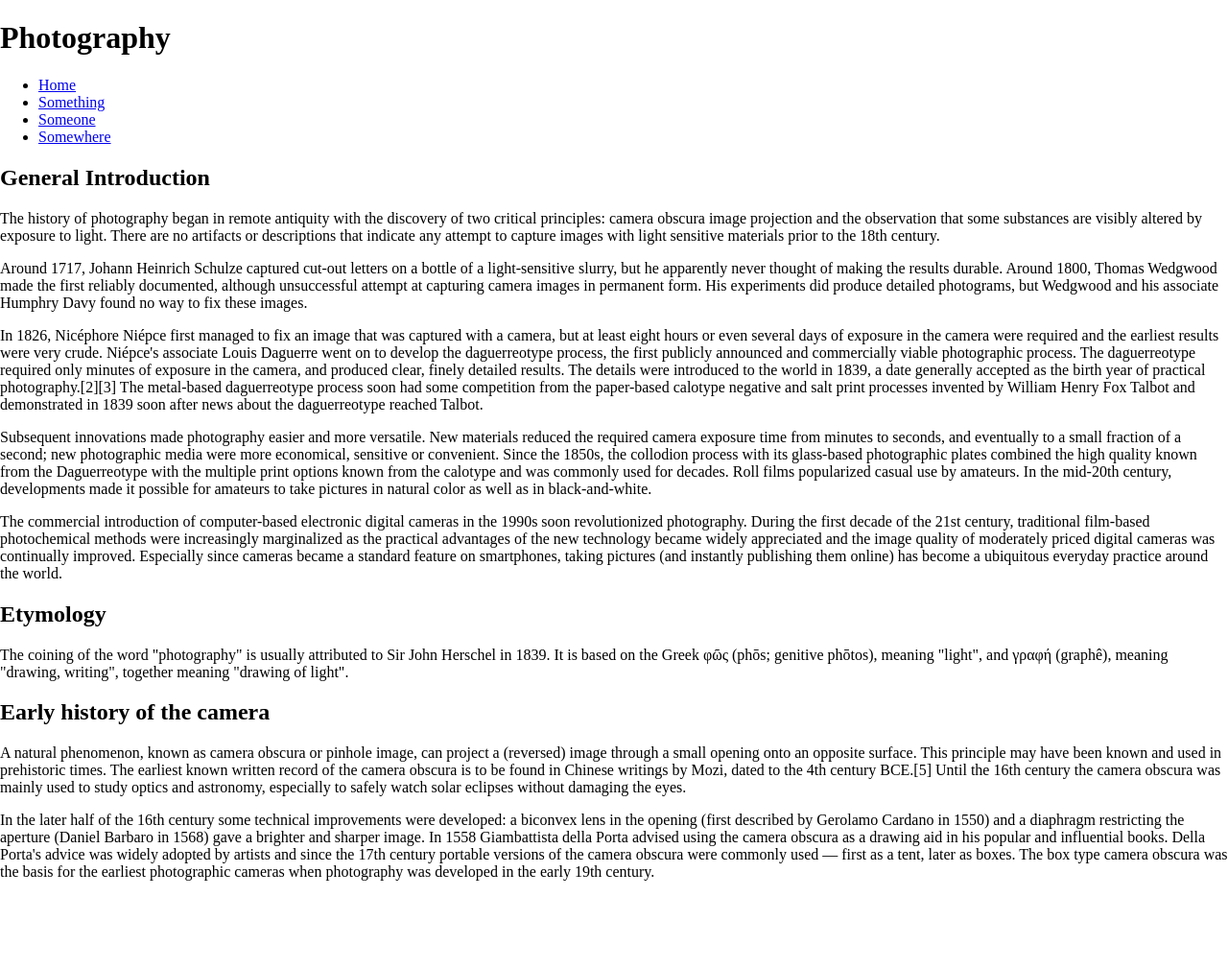
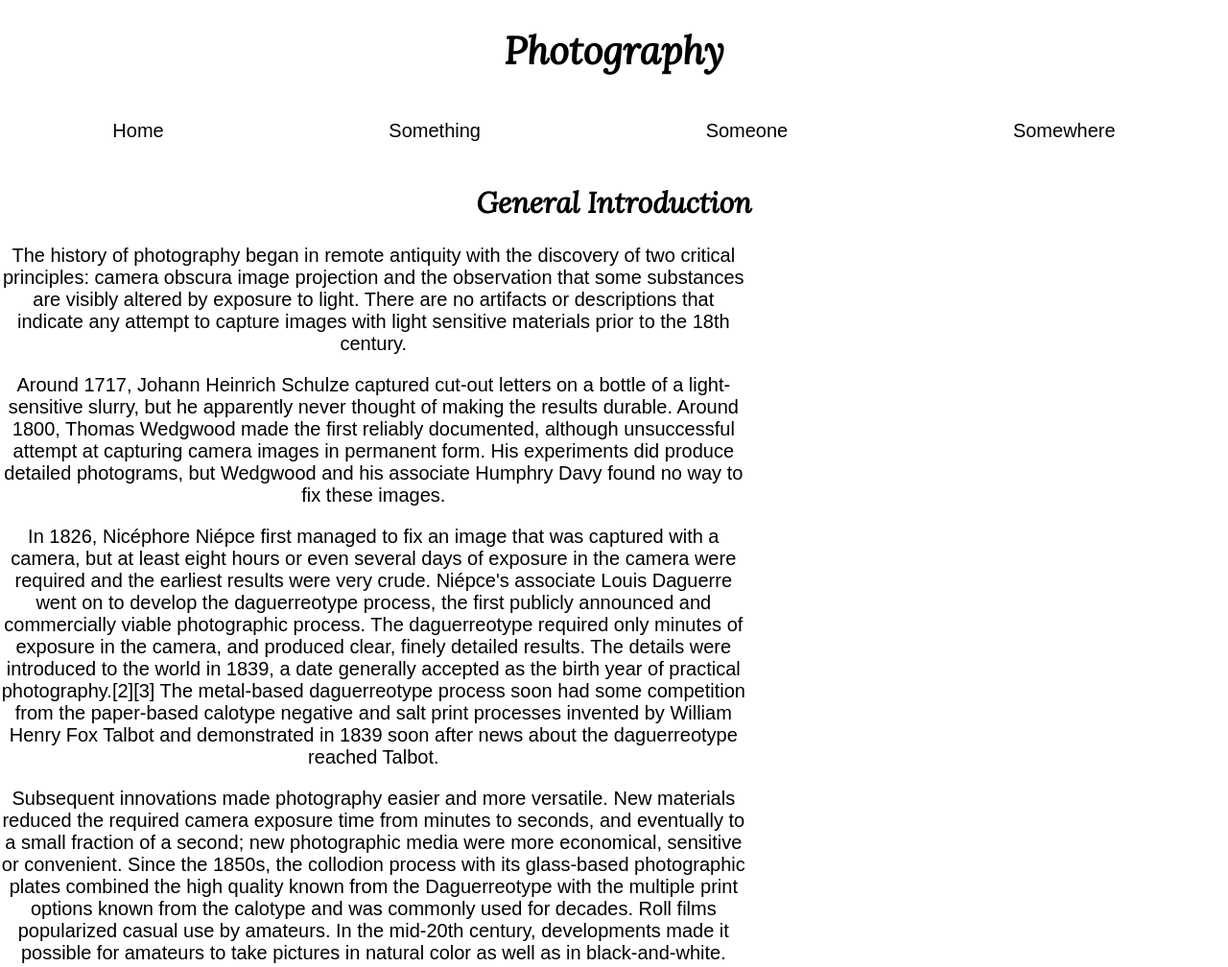
Before and after one commit to Max9414/newtrial, a plain HTML site: page index.html in a window 1280 px wide. Shown: the top 1008 px of the page at 96% size. Before the commit the page ends 934 px from the top, so only its background shows below. Drawn offline with Linux system fonts and the light colour scheme; a web font is replaced by a local one.

Commit message:
added first styles for fonts, center text and starting the background layout

```diff
--- a/css/style.css
+++ b/css/style.css
@@ -2,4 +2,47 @@ body {
     margin: 0;
     padding: 0;
     border:none;
+    font-family: 'Hind Madurai', sans-serif;
+    font-size: 1.25rem;
 }
+
+/* font-family: 'Hind Madurai', sans-serif;
+font-family: 'Lora', serif;
+font-family: 'Roboto Mono', monospace; */
+
+/* general rules */
+
+h1,
+h2 {
+    font-family: 'Lora', serif;
+    text-align: center;
+}
+
+p {
+    max-width: 70ch;
+    text-align: center;
+}
+
+/* classes */
+
+.photo-list {
+    display: flex;
+    list-style-type: none;
+    flex-wrap: wrap;
+    justify-content: space-around;
+    padding: 1em 0;
+}
+
+.photo-list a {
+    text-decoration: none;
+    color: inherit;
+}
+
+.photo-list a:hover,
+.photo-list a:focus {
+    border-bottom: 1px solid;
+}
+
+.history-photo {
+    background:
+}
--- a/index.html
+++ b/index.html
@@ -10,7 +10,7 @@
 <body>
     <header>
         <h1>Photography</h1>
-        <ul>
+        <ul class="photo-list">
             <li><a href="#">Home</a></li>
             <li><a href="#">Something</a></li>
             <li><a href="#">Someone</a></li>
```
